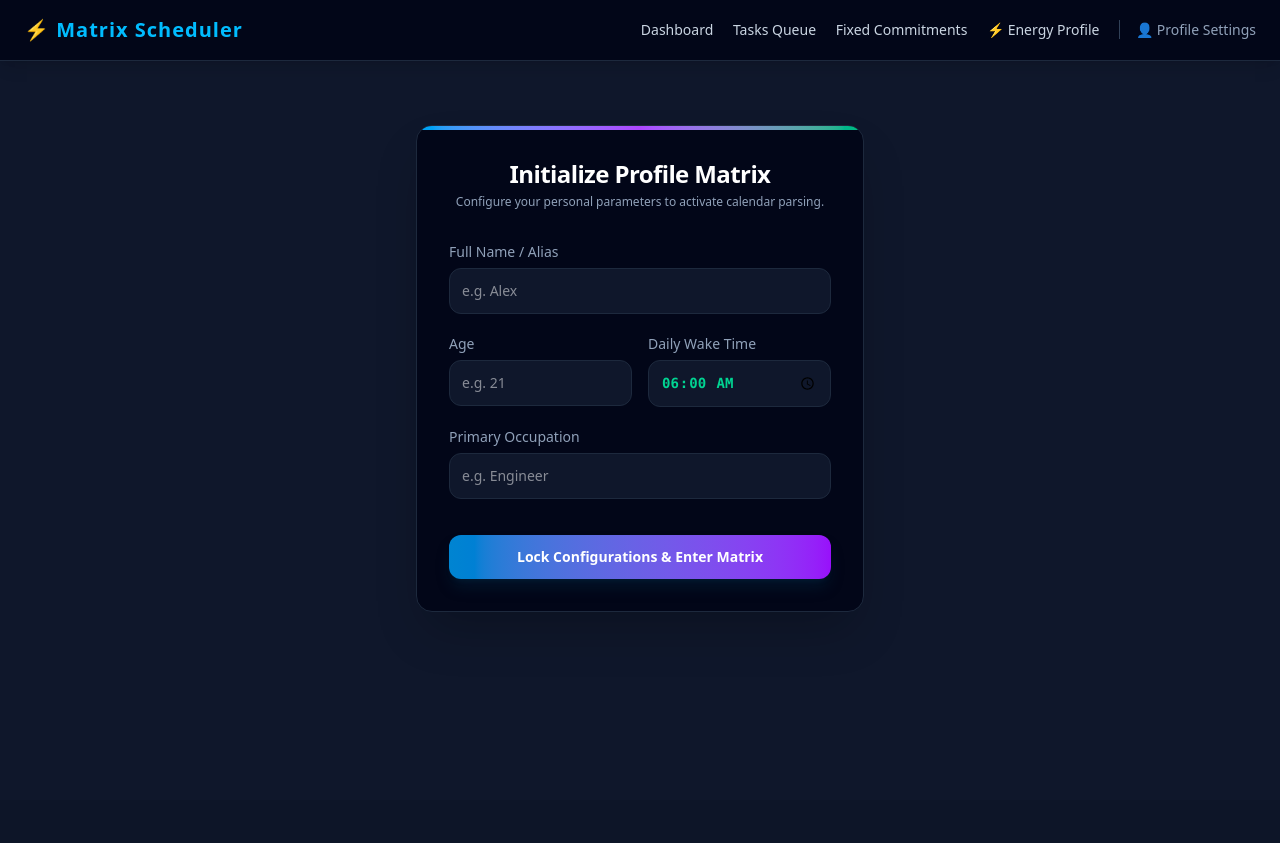
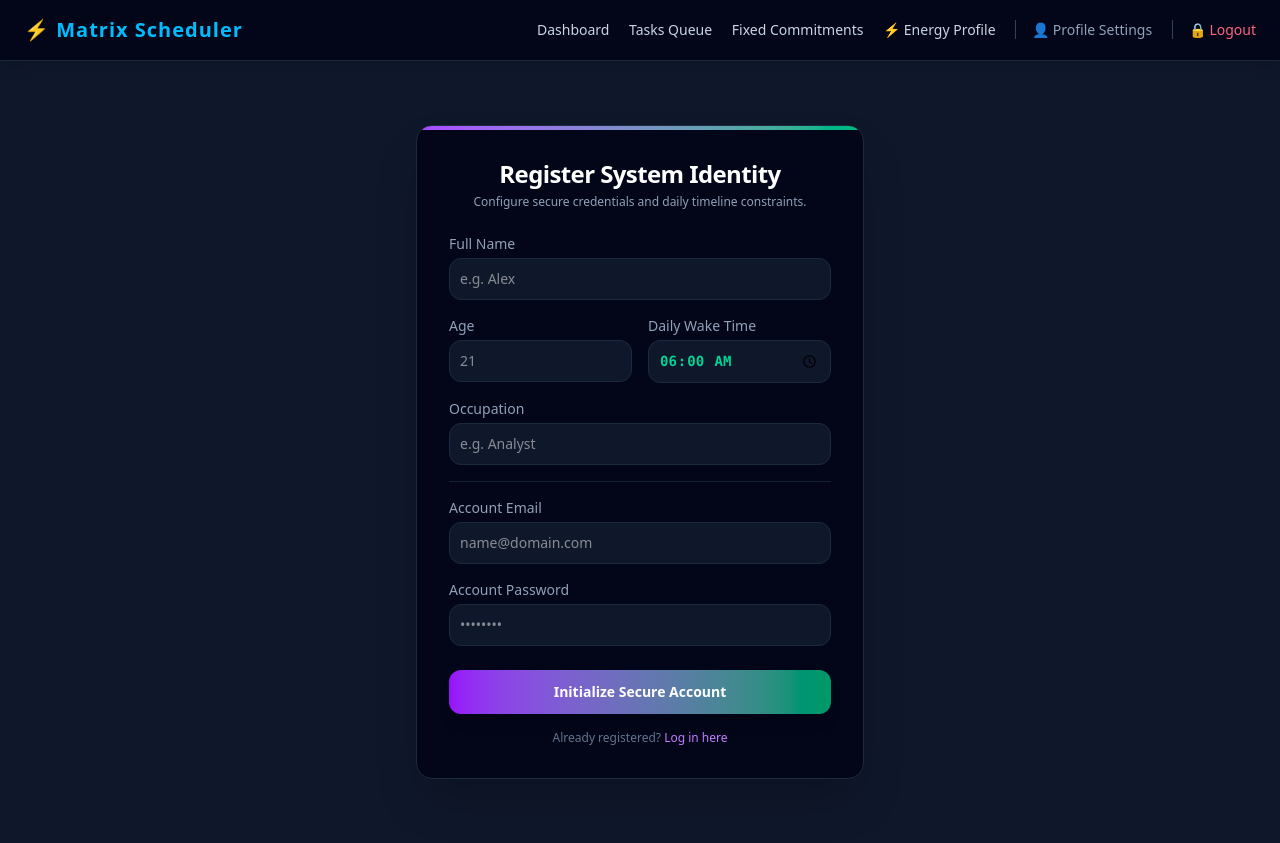
Before and after one commit to nakaokayumi/dynamic-task-scheduler, a Flask app: page /signup in a window 1280 px wide. Before the commit the page ends 612 px from the top, so only its background shows below. Run offline with Flask 3, Linux system fonts and the light colour scheme.

Commit message:
Upload missing frontend templates for login and registration portals

```diff
--- a/templates/base.html
+++ b/templates/base.html
@@ -15,6 +15,7 @@
             <a href="{{ url_for('manage_commitments') }}" class="text-slate-300 hover:text-sky-400 font-medium transition">Fixed Commitments</a>
             <a href="{{ url_for('manage_energy') }}" class="text-slate-300 hover:text-purple-400 font-medium transition">⚡ Energy Profile</a>
             <a href="{{ url_for('signup') }}" class="text-slate-400 hover:text-white font-medium transition border-l border-slate-700 pl-4">👤 Profile Settings</a>
+            <a href="{{ url_for('logout') }}" class="text-rose-400 hover:text-rose-300 font-medium transition border-l border-slate-700 pl-4">🔒 Logout</a>
         </div>
     </nav>
     <main class="flex-grow p-6 md:p-10 max-w-7xl w-full mx-auto">
--- a/templates/signup.html
+++ b/templates/signup.html
@@ -1,44 +1,72 @@
 {% extends 'base.html' %}
 {% block content %}
 <div class="max-w-md mx-auto my-6">
+    {% with messages = get_flashed_messages(with_categories=true) %}
+        {% if messages %}
+            {% for category, message in messages %}
+                <div class="mb-4 p-3 rounded-xl text-xs font-semibold text-center bg-rose-950 border border-rose-800 text-rose-400">
+                    {{ message }}
+                </div>
+            {% endfor %}
+        {% endif %}
+    {% endwith %}
+
     <div class="bg-slate-950 border border-slate-800 rounded-2xl p-8 shadow-2xl relative overflow-hidden">
-        <div class="absolute top-0 left-0 right-0 h-1 bg-gradient-to-r from-sky-500 via-purple-500 to-emerald-500"></div>
+        <div class="absolute top-0 left-0 right-0 h-1 bg-gradient-to-r from-purple-500 to-emerald-500"></div>
 
-        <header class="text-center mb-8">
-            <h1 class="text-2xl font-black text-white tracking-tight">Initialize Profile Matrix</h1>
-            <p class="text-slate-400 text-xs mt-1">Configure your personal parameters to activate calendar parsing.</p>
+        <header class="text-center mb-6">
+            <h1 class="text-2xl font-black text-white tracking-tight">Register System Identity</h1>
+            <p class="text-slate-400 text-xs mt-1">Configure secure credentials and daily timeline constraints.</p>
         </header>
 
-        <form method="POST" class="space-y-5 text-sm">
+        <form method="POST" class="space-y-4 text-sm">
             <div>
-                <label class="block text-slate-400 font-medium mb-1.5">Full Name / Alias</label>
-                <input type="text" name="name" value="{{ profile.name if profile else '' }}" required placeholder="e.g. Alex"
-                       class="w-full bg-slate-900 border border-slate-800 rounded-xl p-3 text-white focus:outline-none focus:border-sky-500 transition">
+                <label class="block text-slate-400 font-medium mb-1">Full Name</label>
+                <input type="text" name="name" required placeholder="e.g. Alex"
+                       class="w-full bg-slate-900 border border-slate-800 rounded-xl p-2.5 text-white focus:outline-none focus:border-purple-500 transition">
             </div>
 
             <div class="grid grid-cols-2 gap-4">
                 <div>
-                    <label class="block text-slate-400 font-medium mb-1.5">Age</label>
-                    <input type="number" name="age" value="{{ profile.age if profile else '' }}" required placeholder="e.g. 21"
-                           class="w-full bg-slate-900 border border-slate-800 rounded-xl p-3 text-white focus:outline-none focus:border-sky-500 transition">
+                    <label class="block text-slate-400 font-medium mb-1">Age</label>
+                    <input type="number" name="age" required placeholder="21"
+                           class="w-full bg-slate-900 border border-slate-800 rounded-xl p-2.5 text-white focus:outline-none focus:border-purple-500 transition">
                 </div>
                 <div>
-                    <label class="block text-slate-400 font-medium mb-1.5">Daily Wake Time</label>
-                    <input type="time" name="wake_time" value="{{ profile.wake_time if profile else '06:00' }}" required
-                           class="w-full bg-slate-900 border border-slate-800 rounded-xl p-3 text-emerald-400 font-mono font-bold focus:outline-none focus:border-sky-500 transition">
+                    <label class="block text-slate-400 font-medium mb-1">Daily Wake Time</label>
+                    <input type="time" name="wake_time" value="06:00" required
+                           class="w-full bg-slate-900 border border-slate-800 rounded-xl p-2.5 text-emerald-400 font-mono font-bold focus:outline-none focus:border-purple-500 transition">
                 </div>
             </div>
 
             <div>
-                <label class="block text-slate-400 font-medium mb-1.5">Primary Occupation</label>
-                <input type="text" name="occupation" value="{{ profile.occupation if profile else '' }}" required placeholder="e.g. Engineer"
-                       class="w-full bg-slate-900 border border-slate-800 rounded-xl p-3 text-white focus:outline-none focus:border-sky-500 transition">
+                <label class="block text-slate-400 font-medium mb-1">Occupation</label>
+                <input type="text" name="occupation" required placeholder="e.g. Analyst"
+                       class="w-full bg-slate-900 border border-slate-800 rounded-xl p-2.5 text-white focus:outline-none focus:border-purple-500 transition">
             </div>
 
-            <button type="submit" class="w-full bg-gradient-to-r from-sky-600 to-purple-600 hover:from-sky-500 hover:to-purple-500 text-white font-bold py-3 rounded-xl mt-4 transition transform active:scale-98 shadow-lg shadow-sky-950/40 cursor-pointer">
-                Lock Configurations & Enter Matrix
+            <div class="border-t border-slate-800/80 my-4 pt-4 space-y-4">
+                <div>
+                    <label class="block text-slate-400 font-medium mb-1">Account Email</label>
+                    <input type="email" name="email" required placeholder="name@domain.com"
+                           class="w-full bg-slate-900 border border-slate-800 rounded-xl p-2.5 text-white focus:outline-none focus:border-purple-500 transition">
+                </div>
+
+                <div>
+                    <label class="block text-slate-400 font-medium mb-1">Account Password</label>
+                    <input type="password" name="password" required placeholder="••••••••"
+                           class="w-full bg-slate-900 border border-slate-800 rounded-xl p-2.5 text-white focus:outline-none focus:border-purple-500 transition">
+                </div>
+            </div>
+
+            <button type="submit" class="w-full bg-gradient-to-r from-purple-600 to-emerald-600 hover:from-purple-500 hover:to-emerald-500 text-white font-bold py-3 rounded-xl mt-2 transition shadow-lg cursor-pointer">
+                Initialize Secure Account
             </button>
         </form>
+
+        <footer class="mt-4 text-center text-xs text-slate-500">
+            Already registered? <a href="{{ url_for('login') }}" class="text-purple-400 hover:underline">Log in here</a>
+        </footer>
     </div>
 </div>
 {% endblock %}
```
Also changed, not shown: templates/login.html (added, +45 -0 lines).
